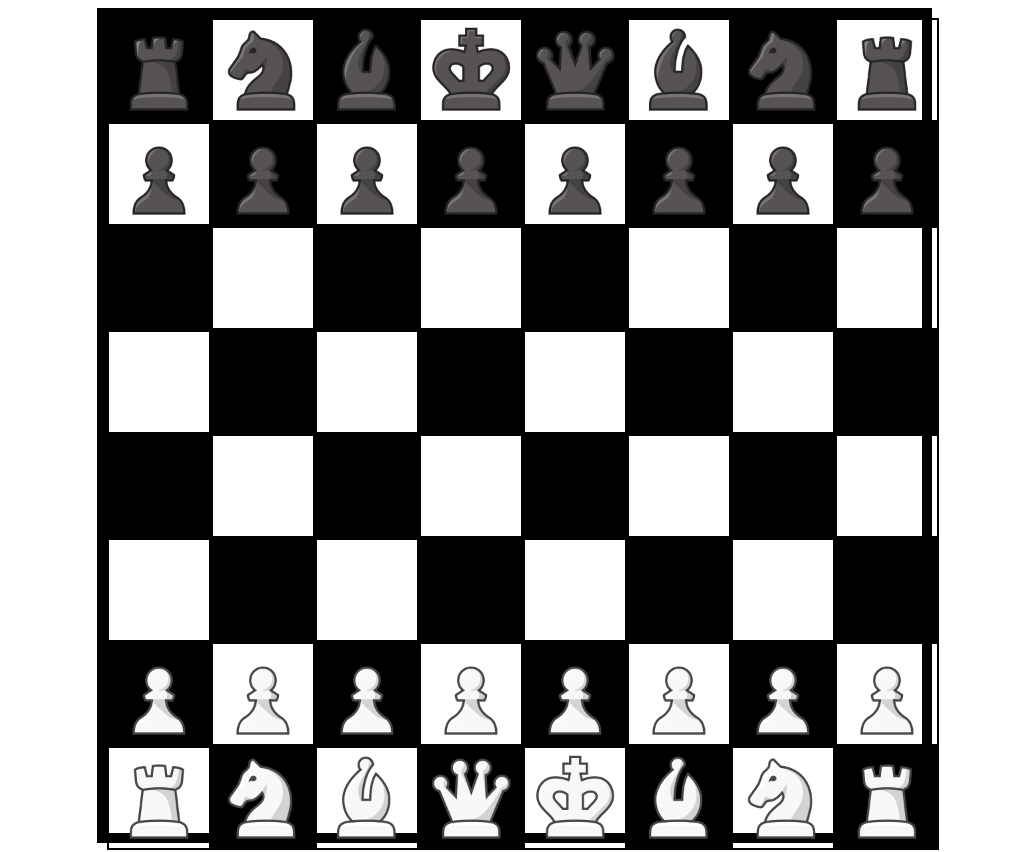
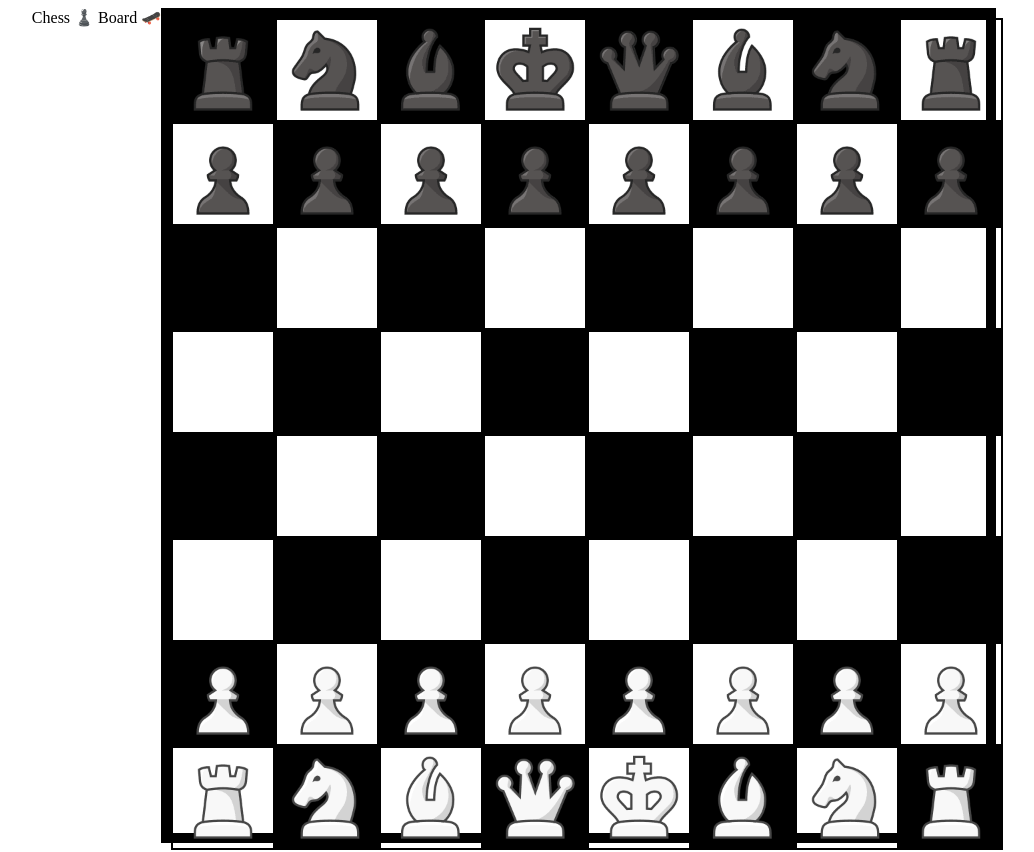
Before and after one commit to Raahim2/WebDev.github.io, a plain HTML site: page chess/index.html in a window 1280 px wide. Shown: the whole page, without its empty margins (126-1160 px from the left). Drawn offline with Linux system fonts and the light colour scheme.

Commit message:
Update index.html

```diff
--- a/chess/index.html
+++ b/chess/index.html
@@ -34,6 +34,7 @@
 </style>
 <body>
     <div class="flex">
+        Chess ♟️ Board 🛹
         <div class="board">
             <div class="minibox black"> <img src="br.png" height="100px"> </div>
             <div class="minibox"> <img src="bh.png" height="100px"> </div>
```
